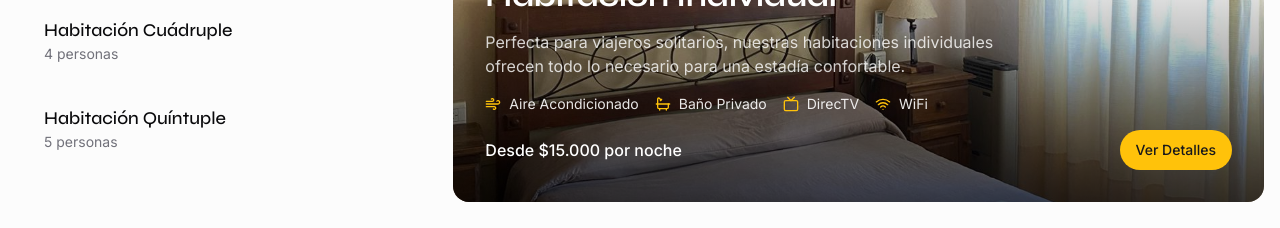
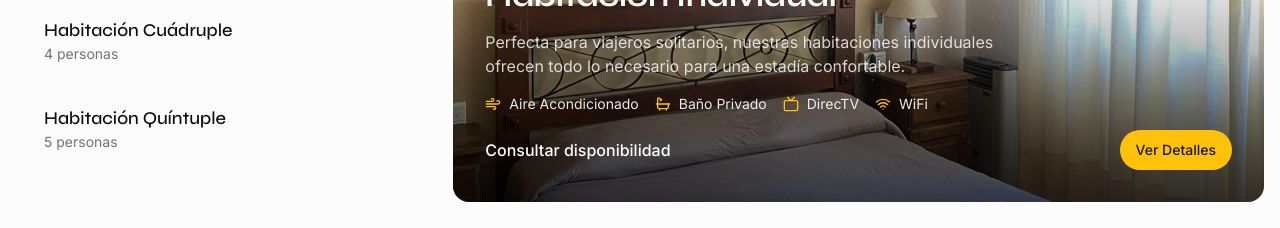
Before and after one commit to clientesweb/hotelgloria, a Next.js app: page / in a window 1280 px wide. Shown: the part 2180-2408 px from the top of the page. Built offline with nearby package versions, Linux system fonts and the light colour scheme.

Commit message:
Actualizar room-showcase.tsx

```diff
--- a/components/room-showcase.tsx
+++ b/components/room-showcase.tsx
@@ -209,7 +209,7 @@ export default function RoomShowcase() {
                     </div>
 
                     <div className="flex items-center justify-between mt-4">
-                      <p className="text-white font-medium">{rooms[activeRoom].price}</p>
+                      <p className="text-white font-medium">Consultar disponibilidad</p>
                       <Link href={`/habitaciones/${rooms[activeRoom].id}`}>
                         <Button className="rounded-full">Ver Detalles</Button>
                       </Link>
```
